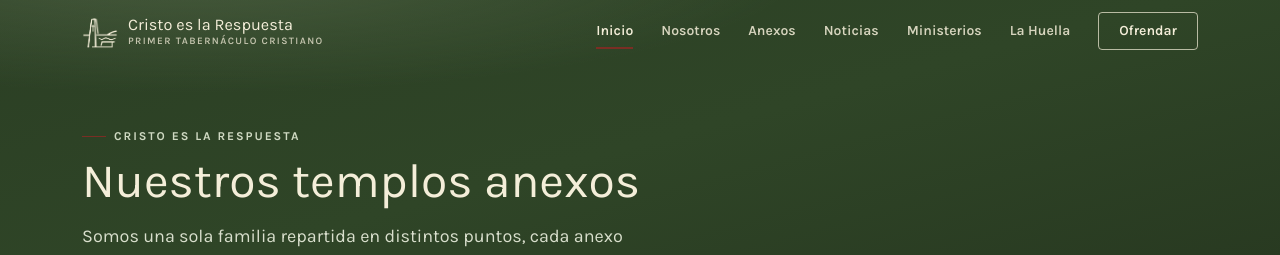
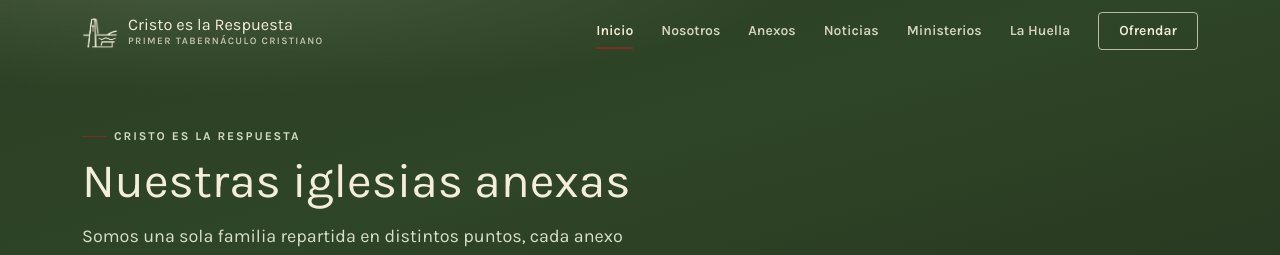
Before and after one commit to manuquiroga7/CR-iglesia, an Angular app in the folder frontend/: page /anexos in a window 1280 px wide. Shown: the top 255 px of the page. Built offline with nearby package versions, Linux system fonts and the light colour scheme.

Commit message:
content: cambiar el título de Anexos a "Nuestras iglesias anexas"
Co-Authored-By: Claude Sonnet 5.5 <noreply@anthropic.com>

```diff
--- a/frontend/src/app/components/anexos/anexos.html
+++ b/frontend/src/app/components/anexos/anexos.html
@@ -7,7 +7,7 @@
       Cristo es la Respuesta
     </div>
     <h1 class="max-w-[20ch] font-[var(--font-heading)] text-4xl leading-[1.05] text-[var(--color-cream)] sm:text-5xl">
-      Nuestros templos anexos
+      Nuestras iglesias anexas
     </h1>
     <p class="mt-4 max-w-[52ch] text-lg text-[#d9dfcd]">
       Somos una sola familia repartida en distintos puntos, cada anexo con su propia comunidad y sus propios horarios de encuentro.
```
